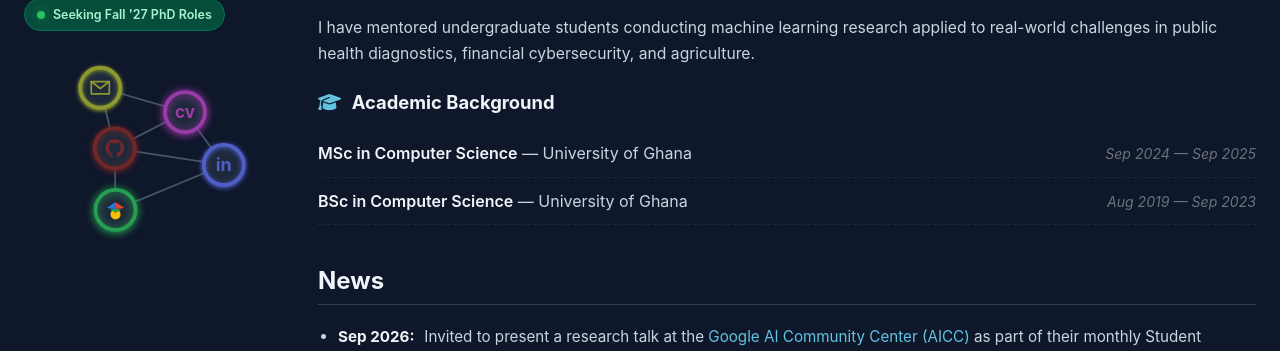
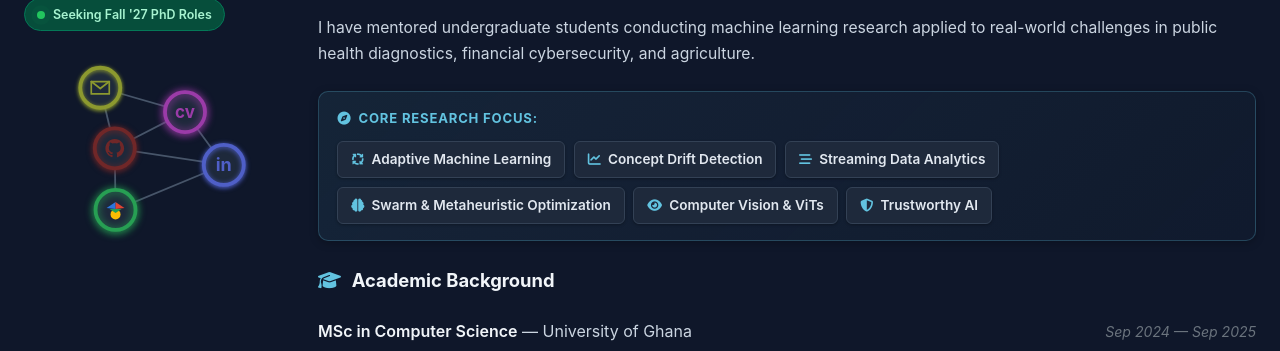
Before and after one commit to nanafork/nanafork.github.io, a plain HTML site: page index.html in a window 1280 px wide. Both pictures are taken after a click on the button 1237 px from the left and 34 px from the top of the page. Shown: the part 404-755 px from the top of the page. Drawn offline with Linux system fonts and the light colour scheme; some icons are missing.

Commit message:
Add clean Research Focus tag grid beneath bio section

```diff
--- a/index.html
+++ b/index.html
@@ -25,7 +25,7 @@
     <meta http-equiv="Expires" content="0">
 
     <!-- Main Stylesheet (Versioned to break browser caching) -->
-    <link rel="stylesheet" href="style.css?v=4.5">
+    <link rel="stylesheet" href="style.css?v=4.8">
 <script>
         (function() {
             var savedTheme = localStorage.getItem('theme');
@@ -128,6 +128,19 @@
                     <p>
                         I have mentored undergraduate students conducting machine learning research applied to real-world challenges in public health diagnostics, financial cybersecurity, and agriculture.
                     </p>
+
+                    <!-- Core Research Focus Matrix -->
+                    <div class="research-focus-container">
+                        <span class="research-focus-label"><i class="fa-solid fa-compass" aria-hidden="true"></i> Core Research Focus:</span>
+                        <div class="research-tags-grid">
+                            <span class="research-tag"><i class="fa-solid fa-arrows-spin"></i> Adaptive Machine Learning</span>
+                            <span class="research-tag"><i class="fa-solid fa-chart-line"></i> Concept Drift Detection</span>
+                            <span class="research-tag"><i class="fa-solid fa-stream"></i> Streaming Data Analytics</span>
+                            <span class="research-tag"><i class="fa-solid fa-brain"></i> Swarm &amp; Metaheuristic Optimization</span>
+                            <span class="research-tag"><i class="fa-solid fa-eye"></i> Computer Vision &amp; ViTs</span>
+                            <span class="research-tag"><i class="fa-solid fa-shield-halved"></i> Trustworthy AI</span>
+                        </div>
+                    </div>
 
                     <!-- Academic Background -->
                     <div class="academic-background">
--- a/style.css
+++ b/style.css
@@ -617,6 +617,89 @@ img {
     position: relative;
 }
 
+/* Core Research Focus Grid Matrix */
+.research-focus-container {
+    margin: 1.5rem 0 1.75rem;
+    padding: 1rem 1.15rem;
+    background: linear-gradient(135deg, rgba(82, 173, 200, 0.06) 0%, rgba(82, 173, 200, 0.01) 100%);
+    border: 1px solid rgba(82, 173, 200, 0.25);
+    border-radius: 10px;
+    box-shadow: 0 2px 8px rgba(0, 0, 0, 0.02);
+}
+
+.research-focus-label {
+    display: flex;
+    align-items: center;
+    gap: 0.45rem;
+    font-size: 0.82rem;
+    font-weight: 700;
+    text-transform: uppercase;
+    letter-spacing: 0.06em;
+    color: var(--primary-color);
+    margin-bottom: 0.75rem;
+}
+
+.research-tags-grid {
+    display: flex;
+    flex-wrap: wrap;
+    gap: 0.55rem;
+}
+
+.research-tag {
+    display: inline-flex;
+    align-items: center;
+    gap: 0.45rem;
+    padding: 0.42rem 0.8rem;
+    background: #ffffff;
+    border: 1px solid #e2e8f0;
+    border-radius: 6px;
+    font-size: 0.85rem;
+    font-weight: 600;
+    color: var(--heading-color);
+    box-shadow: 0 1px 2px rgba(0, 0, 0, 0.04);
+    transition: all 0.2s cubic-bezier(0.25, 0.8, 0.25, 1);
+    cursor: default;
+}
+
+.research-tag i {
+    color: var(--primary-color);
+    font-size: 0.82rem;
+    transition: transform 0.2s ease;
+}
+
+.research-tag:hover {
+    transform: translateY(-2px);
+    border-color: var(--primary-color);
+    background: var(--primary-light);
+    color: var(--primary-dark);
+    box-shadow: 0 4px 10px rgba(82, 173, 200, 0.18);
+}
+
+.research-tag:hover i {
+    transform: scale(1.15);
+}
+
+/* Dark mode adjustments for Research Focus */
+[data-theme="dark"] .research-focus-container {
+    background: linear-gradient(135deg, rgba(98, 195, 224, 0.08) 0%, rgba(98, 195, 224, 0.02) 100%);
+    border-color: rgba(98, 195, 224, 0.25);
+    box-shadow: 0 2px 8px rgba(0, 0, 0, 0.25);
+}
+
+[data-theme="dark"] .research-tag {
+    background: #1e293b;
+    border-color: #334155;
+    color: #e2e8f0;
+    box-shadow: 0 1px 3px rgba(0, 0, 0, 0.3);
+}
+
+[data-theme="dark"] .research-tag:hover {
+    background: #163340;
+    border-color: var(--primary-color);
+    color: #f1f5f9;
+    box-shadow: 0 4px 12px rgba(0, 0, 0, 0.4);
+}
+
 /* Academic Background List */
 .academic-list {
     list-style: none;
```
Also changed, not shown: contact.html (+1 -1 lines).
